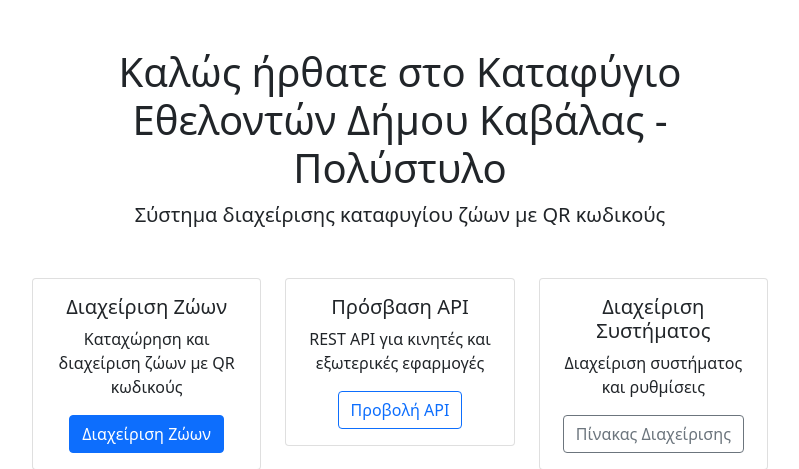
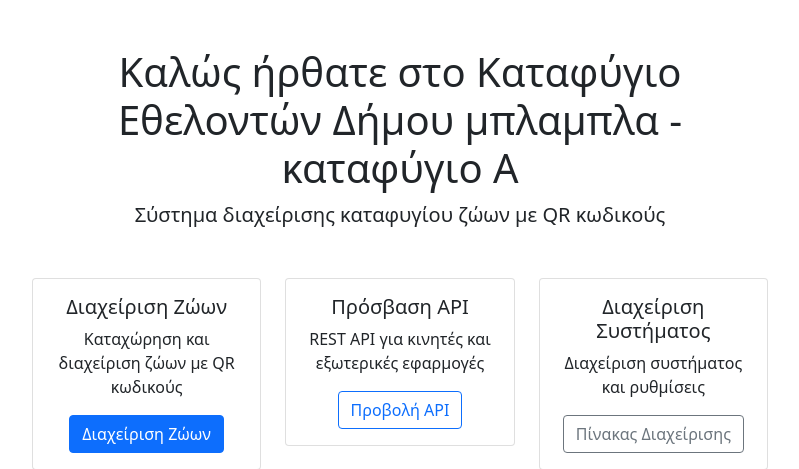
Before and after one commit to nafnafnaf/shelter, a Django app: page / in a window 1280 px wide. Shown: the part 56-525 px from the top of the page, without its empty margins (240-1039 px from the left). Run offline with Django 4.2, Linux system fonts and the light colour scheme.

Commit message:
fixed title2

```diff
--- a/templates/public/index.html
+++ b/templates/public/index.html
@@ -20,7 +20,7 @@
     <div class="container mt-5">
         <div class="row">
             <div class="col-md-8 mx-auto text-center">
-                <h1>Καλώς ήρθατε στο Καταφύγιο Εθελοντών Δήμου Καβάλας - Πολύστυλο</h1>
+                <h1>Καλώς ήρθατε στο Καταφύγιο Εθελοντών Δήμου μπλαμπλα - καταφύγιο Α</h1>
                 <p class="lead">Σύστημα διαχείρισης καταφυγίου ζώων με QR κωδικούς</p>
 
                 <div class="row mt-5">
```
